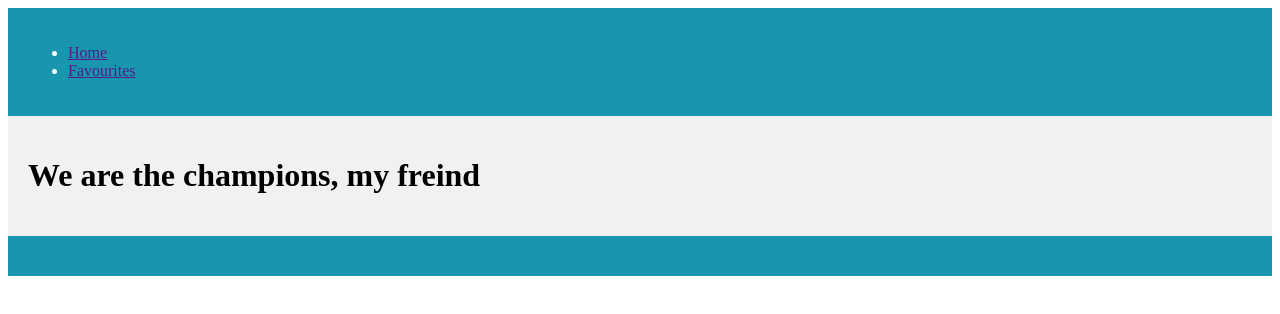
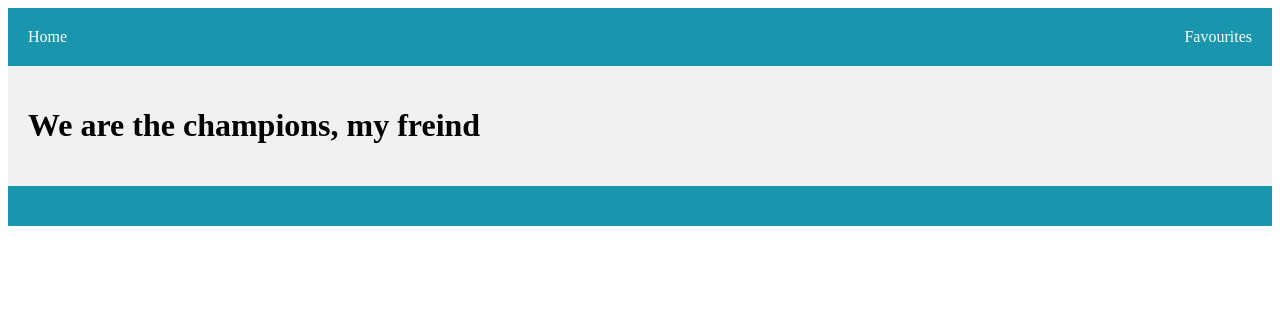
Before and after one commit to ViZuVi/the-blog, a Nuxt app: page / in a window 1280 px wide. Shown: the top 314 px of the page. Built offline with nearby package versions, Linux system fonts and the light colour scheme.

Commit message:
config is added; common styles and header styles are updated

```diff
--- a/assets/styles/common.scss
+++ b/assets/styles/common.scss
@@ -0,0 +1,26 @@
+html {
+  box-sizing: border-box;
+  --antd-wave-shadow-color: $main-red;
+  height: auto;
+}
+
+*,
+*::before,
+*::after {
+  box-sizing: inherit;
+}
+
+body {
+  // font-family: "HelveticaNeue", "Arial", sans-serif;
+  font-weight: 400;
+  color: #000000;
+  font-style: normal;
+  margin: 0;
+  padding: 0;
+  height: auto;
+}
+
+img {
+  max-width: 100%;
+  height: auto;
+}
--- a/components/navigation/TheHeader.vue
+++ b/components/navigation/TheHeader.vue
@@ -1,12 +1,12 @@
 <template>
-  <header class="layout__header">
-    <nav>
-      <ul>
-        <li>
-          <a href="">Home</a>
+  <header class="layout__header header">
+    <nav class="header__nav">
+      <ul class="header__list">
+        <li class="header__item">
+          <a class="header__link" href="">Home</a>
         </li>
-        <li>
-          <a href="">Favourites</a>
+        <li class="header__item">
+          <a class="header__link" href="">Favourites</a>
         </li>
       </ul>
     </nav>
@@ -26,4 +26,17 @@ export default {
   color: #ffffff;
   margin-bottom: auto;
 }
+.header__list {
+  /* TODO: add mixin */
+  list-style: none;
+  margin: 0;
+  padding: 0;
+  display: flex;
+  align-items: center;
+  justify-content: space-between;
+}
+.header__link {
+  color: inherit;
+  text-decoration: none;
+}
 </style>
--- a/nuxt.config.js
+++ b/nuxt.config.js
@@ -1,3 +1,6 @@
 module.exports = {
-  mode: "universal"
+  mode: "universal",
+  css: [
+    // "~/assets/styles/common.scss"
+  ]
 }
```
